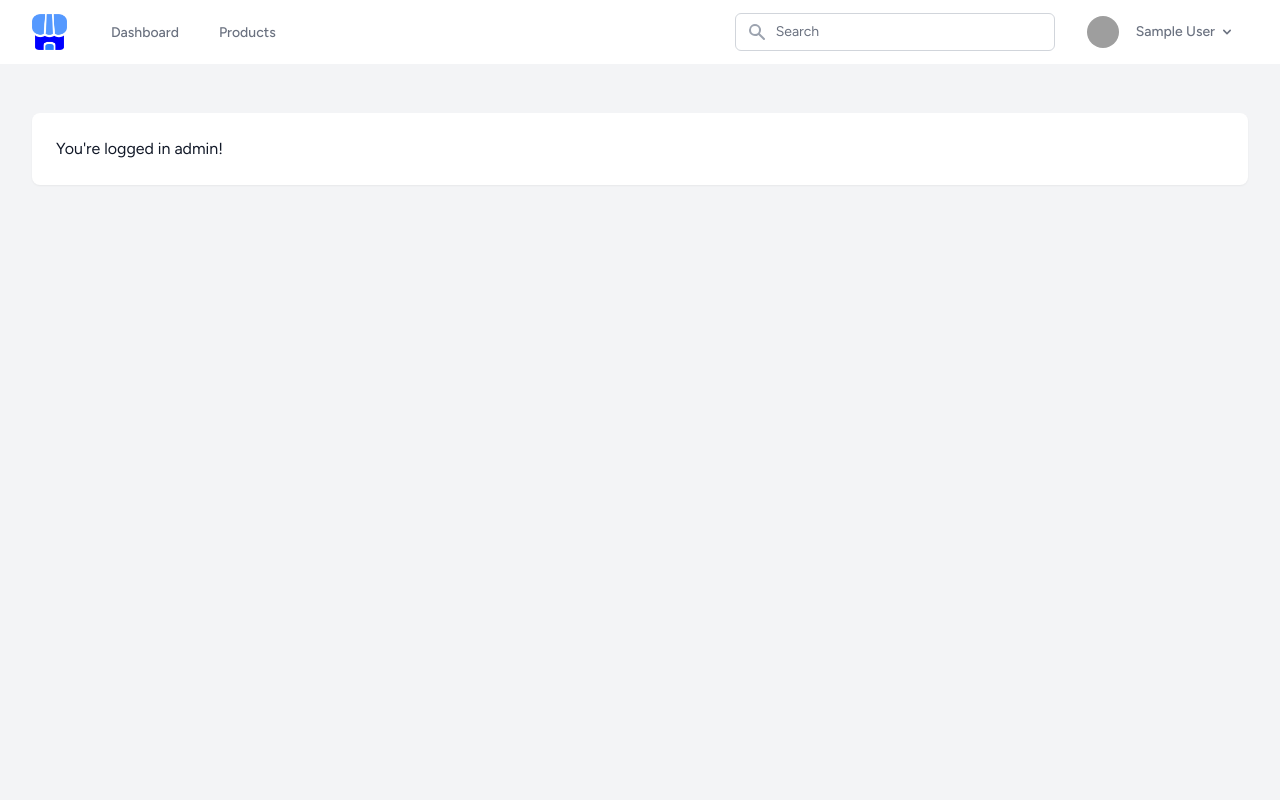
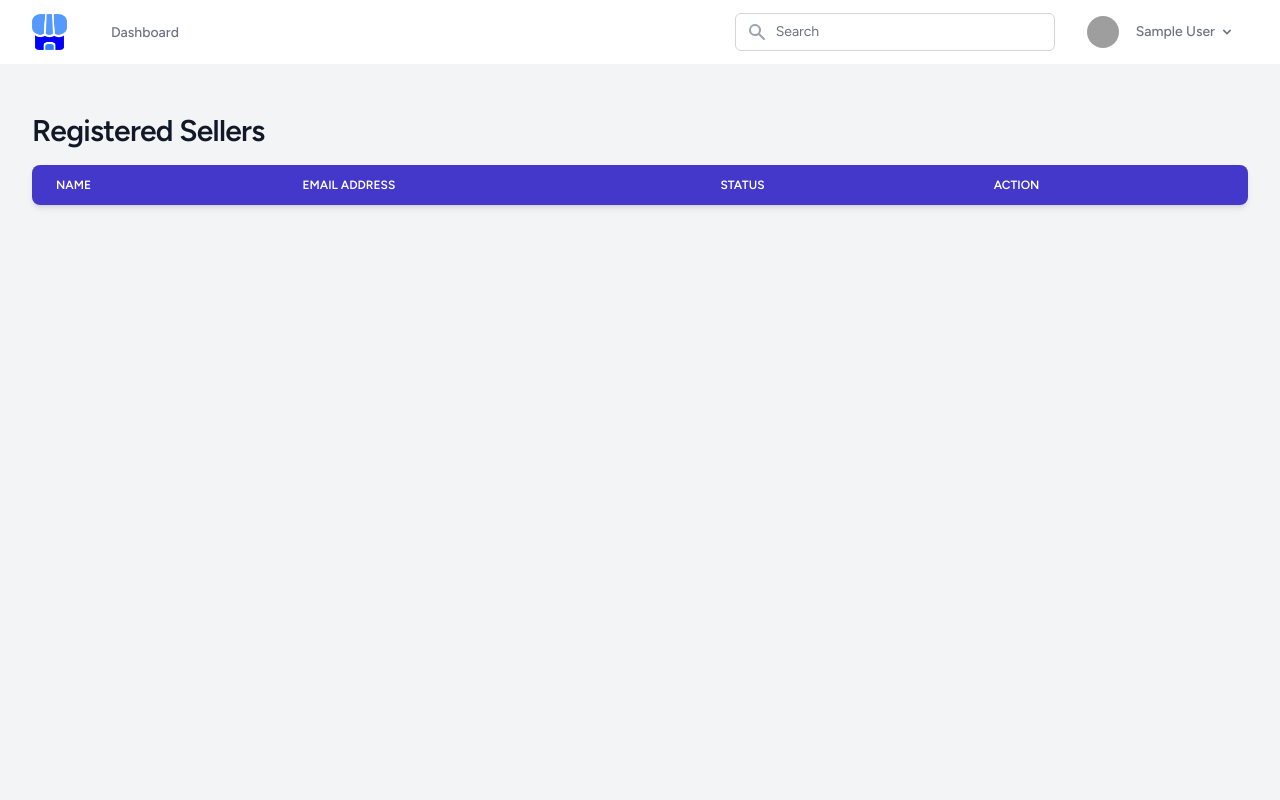
Before and after one commit to Jaiserr/psu-marketplace-capstone, a Laravel app: template resources/views/administrator/dashboard/index.blade.php in a window 1280 px wide. Run offline with Laravel 10, Linux system fonts and the light colour scheme; the template is opened without the code that fills it, so the values that code supplies are empty; the visitor is signed in with stand-in values (Sample User, id 1); style sheets or scripts are compiled from the project's sources; parts of the project's set-up code (start-up, migrations or seed data) failed here and were passed over; some libraries are stand-ins or nearby versions; grey boxes are pictures that could not be loaded.

Commit message:
feat: superadmin can approve seller

```diff
--- a/app/Http/Controllers/ProductsController.php
+++ b/app/Http/Controllers/ProductsController.php
@@ -4,6 +4,7 @@
 
 use App\Models\Products;
 use Illuminate\Http\Request;
+use Illuminate\Support\Facades\Auth;
 
 class ProductsController extends Controller
 {
@@ -12,6 +13,10 @@
      */
     public function index()
     {
+        if (Auth::check()) {
+            if (Auth::user()->approved == null && Auth::user()->approved == "") {
+            abort(403, 'You are not approved to access this resource.');
+        }}
         $products = Products::latest()->get();
         return view('seller.products.index', compact('products'));
     }
--- a/app/Models/User.php
+++ b/app/Models/User.php
@@ -24,6 +24,7 @@
         'name',
         'email',
         'password',
+        'approved',
     ];
 
     /**
--- a/resources/views/administrator/dashboard/index.blade.php
+++ b/resources/views/administrator/dashboard/index.blade.php
@@ -1,15 +1,73 @@
 <x-app-layout>
-    <x-slot name="header">
-        <h2 class="font-semibold text-xl text-gray-800 leading-tight">
-            {{ __('Dashboard') }}
-        </h2>
-    </x-slot>
+    <div class="py-12">
+        <div class="max-w-7xl mx-auto px-4 sm:px-6 lg:px-8">
+            <div class="flex items-center justify-between">
+                <div class="min-w-0 flex-1">
+                    <h2 class="text-2xl font-bold leading-7 text-gray-900 sm:truncate sm:text-3xl sm:tracking-tight">
+                        Registered Sellers
+                    </h2>
+                </div>
+            </div>
 
-    <div class="py-12">
-        <div class="max-w-7xl mx-auto sm:px-6 lg:px-8">
-            <div class="bg-white overflow-hidden shadow-sm sm:rounded-lg">
-                <div class="p-6 text-gray-900">
-                    {{ __("You're logged in admin!") }}
+            <div class="mt-4">
+                <div class="relative overflow-x-auto shadow-md sm:rounded-lg">
+                    <table class="w-full text-sm text-left rtl:text-right text-gray-500 dark:text-gray-400">
+                        <thead class="text-xs text-white uppercase  bg-indigo-700">
+                            <tr>
+                                <th scope="col" class="px-6 py-3">
+                                    Name
+                                </th>
+                                <th scope="col" class="px-6 py-3">
+                                    Email Address
+                                </th>
+                                <th scope="col" class="px-6 py-3">
+                                    Status
+                                </th>
+                                <th scope="col" class="px-6 py-3">
+                                    Action
+                                </th>
+                            </tr>
+                        </thead>
+                        <tbody>
+                            @foreach ($sellers as $seller)
+                            <tr class="bg-white border-b  hover:bg-gray-50 ">
+                                <td class="px-6 py-4 font-semibold text-gray-900 ">
+                                    {{ $seller->name }}
+                                </td>
+                                <td class="px-6 py-4 font-semibold text-gray-900 ">
+                                    {{ $seller->email }}
+                                </td>
+                                <td class="px-6 py-4 font-semibold text-gray-900 ">
+                                    @if ($seller->approved === "1")
+                                    Approved
+                                    @else
+                                    Not Approved
+                                    @endif
+                                </td>
+                                <td class="px-6 py-4  flex gap-2 items-center">
+                                    @if ($seller->approved !== "1")
+                                    <form action="{{ route('approve-seller') }}" method="POST">
+                                        @csrf
+                                        <input type="hidden" name="id" value="{{ $seller->id }}">
+                                        <button
+                                            class="px-3 py-1.5 hover:bg-indigo-800 bg-indigo-700 rounded text-white">
+                                            Approve
+                                        </button>
+                                    </form>
+                                    @else
+                                    Already approved
+                                    @endif
+                                    <a href=""
+                                        class="ml-4 font-medium text-indigo-600 dark:text-indigo-500 hover:underline">
+                                        More
+                                    </a>
+
+                                </td>
+                            </tr>
+                            @endforeach
+
+                        </tbody>
+                    </table>
                 </div>
             </div>
         </div>
--- a/resources/views/layouts/navigation.blade.php
+++ b/resources/views/layouts/navigation.blade.php
@@ -16,9 +16,13 @@
                         {{ __('Dashboard') }}
                     </x-nav-link>
                     @role('seller')
+                    @auth
+                    @if (auth()->user()->approved !== null && auth()->user()->approved !== "")
                     <x-nav-link :href="route('admin-products.index')" :active="request()->routeIs('admin-products.*')">
                         {{ __('Products') }}
                     </x-nav-link>
+                    @endif
+                    @endauth
                     @endrole
                 </div>
             </div>
--- a/routes/web.php
+++ b/routes/web.php
@@ -26,8 +26,7 @@
 
 // ** Route for superadministrator
 Route::group(['middleware' => ['auth', 'role:superadministrator', 'verified']], function() {
-
-
+    Route::post('approve-seller', [DashboardController::class, 'approve'])->name('approve-seller');
 });
 
 // ** Route for seller
```
Also changed, not shown: app/Http/Controllers/DashboardController.php (+17 -5 lines), resources/views/seller/dashboard/index.blade.php (+13 -6 lines), database/migrations/2023_11_15_183156_add_sellerdetails_to_users_table.php (added).
